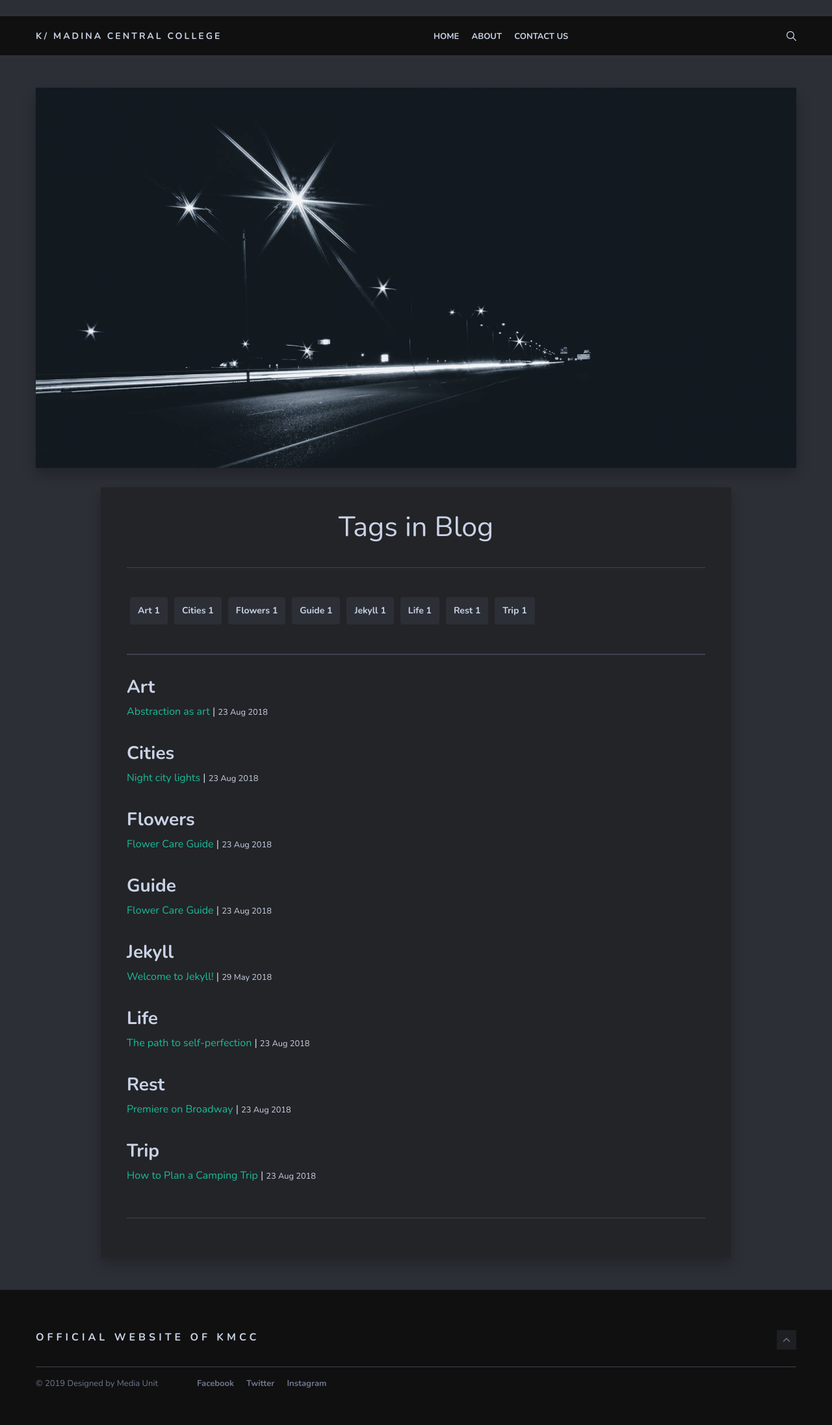
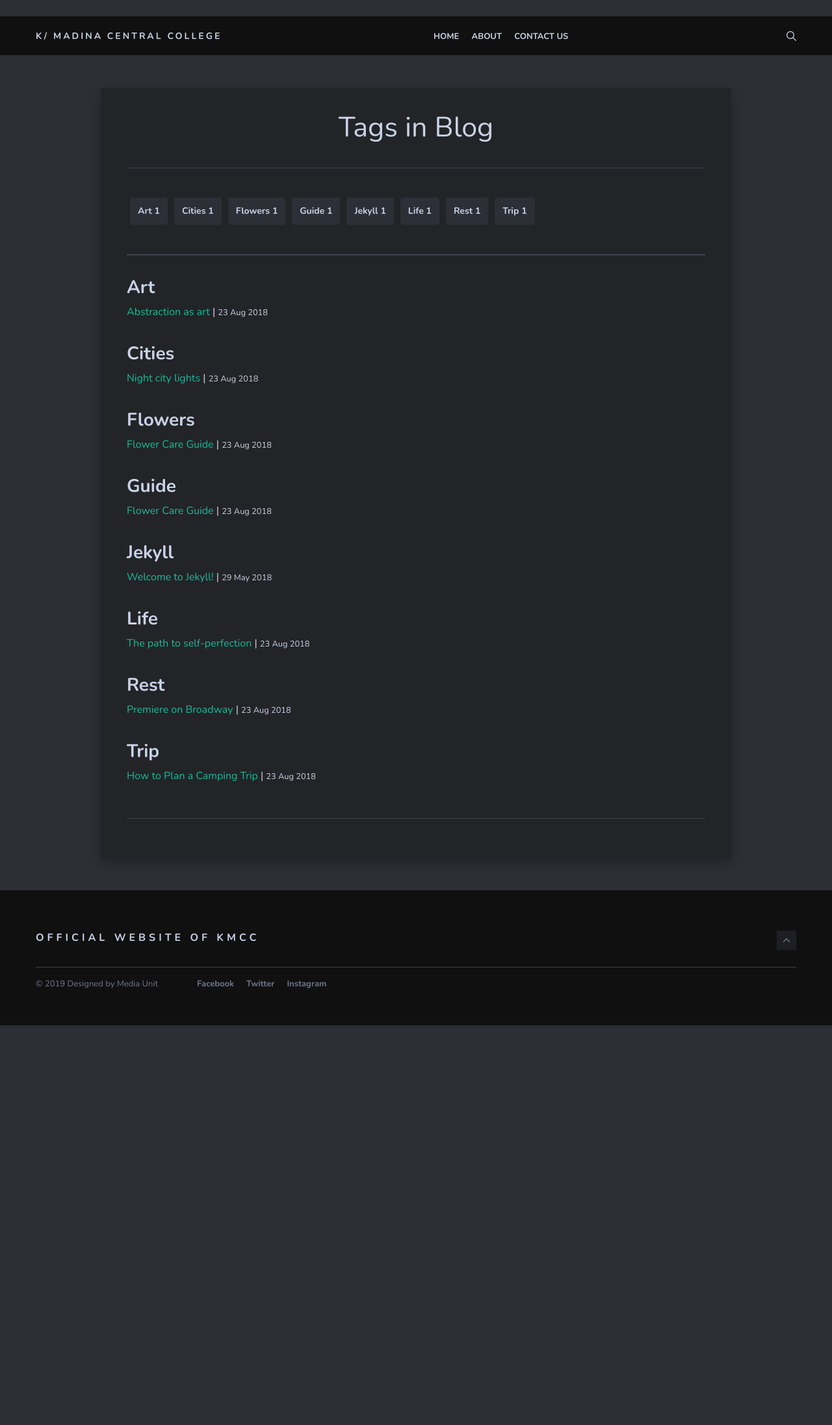
Before and after one commit to techlanka/kmcc, a Jekyll site: the page built from tags.html, in a window 1280 px wide. Shown: the whole page at 65% size. Built offline with Jekyll 4.4.1, drawn with Linux system fonts in a browser that asks for light colours; after the commit the page ends 1578 px from its top, so only the background shows below that.

Commit message:
Update _page.scss

```diff
--- a/_sass/4-layouts/_page.scss
+++ b/_sass/4-layouts/_page.scss
@@ -1,33 +1,6 @@
 // Page
 .page {
   margin-bottom: 20px;
-}
-
-.page-image-box {
-  background: $black;
-  &.reveal-in {
-    .page-image {
-      opacity: 1;
-    }
-  }
-}
-
-.page-image {
-  min-height: 0px;
-  margin-bottom: 30px;
-  background-size: cover;
-  background-position: center;
-  background-repeat: no-repeat;
-  background-color: $black;
-  box-shadow: 0 9px 18px 0 rgba(0,0,0,0.25);
-  opacity: 0;
-  transition: all 1s cubic-bezier(0.6, 0.3, 0, 1);
-  &:after {
-    content: "";
-    display: table;
-    width: 100%;
-    padding-top: 50%;
-  }
 }
 
 .page-content {
```
